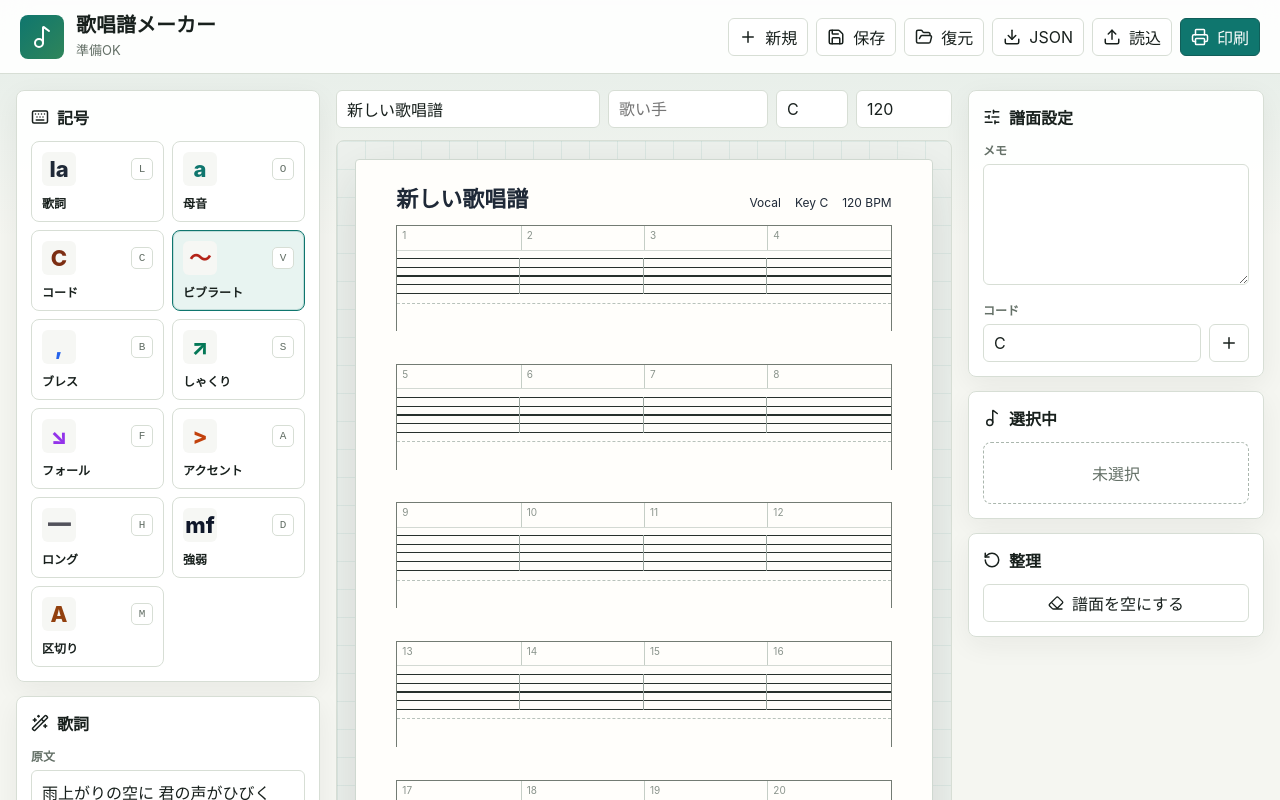
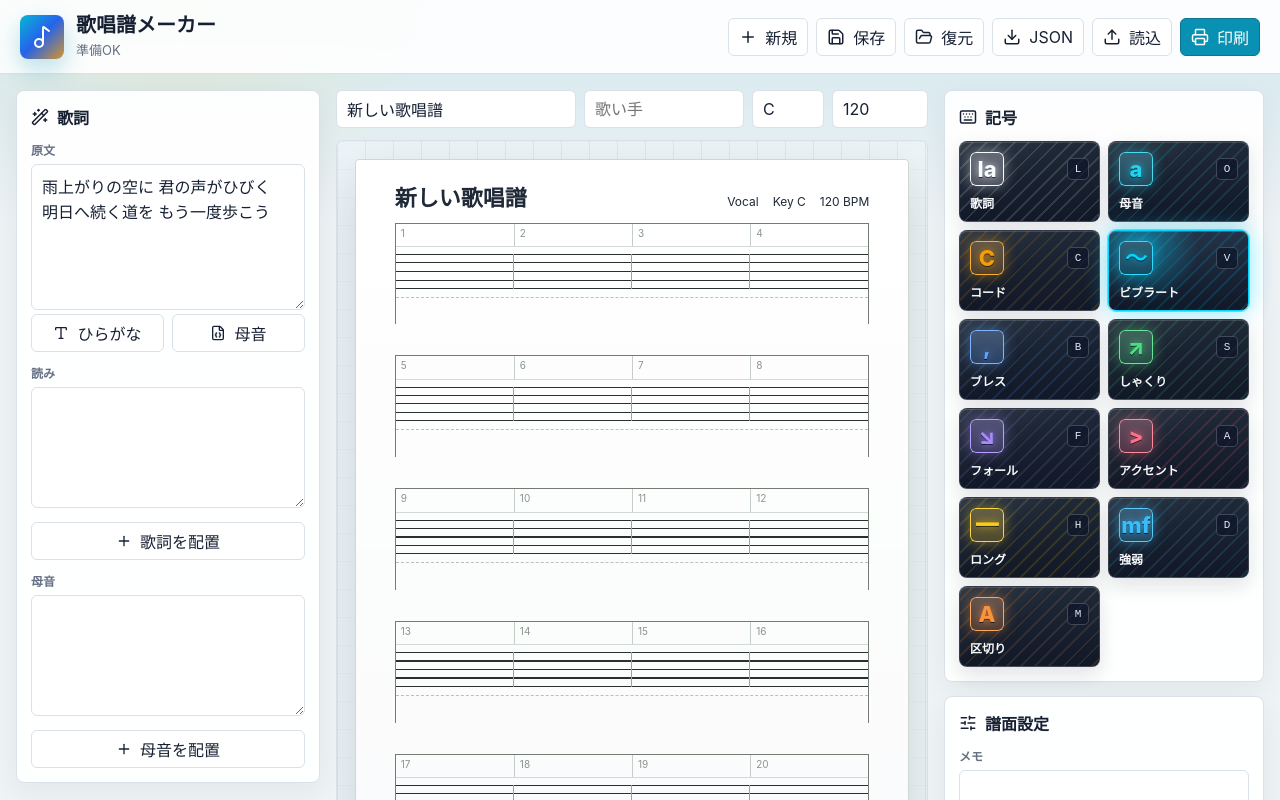
Before and after one commit to UmbrellaParade/Vocal-sheet-music, a Next.js app: page / in a window 1280 px wide. Shown: the top 800 px of the page. Built offline with nearby package versions, Linux system fonts and the light colour scheme.

Commit message:
Move symbol palette right and restyle markers

```diff
--- a/app/globals.css
+++ b/app/globals.css
@@ -1,16 +1,18 @@
 :root {
-  --bg: #f5f6f1;
+  --bg: #eef3f6;
   --panel: #ffffff;
-  --panel-soft: #eef5f1;
-  --ink: #18201d;
-  --muted: #647067;
-  --line: #d7ded5;
-  --line-strong: #aab6ad;
-  --accent: #0f766e;
-  --accent-strong: #115e59;
+  --panel-soft: #e8f7fb;
+  --ink: #172033;
+  --muted: #667085;
+  --line: #d8e1e8;
+  --line-strong: #a8b6c1;
+  --accent: #0891b2;
+  --accent-strong: #0e7490;
   --warn: #b42318;
-  --focus: #f59e0b;
-  --shadow: 0 18px 50px rgba(28, 35, 31, 0.12);
+  --focus: #facc15;
+  --karaoke-dark: #111827;
+  --karaoke-mid: #1e293b;
+  --shadow: 0 18px 50px rgba(15, 23, 42, 0.14);
 }
 
 * {
@@ -26,7 +28,8 @@ body {
   margin: 0;
   color: var(--ink);
   background:
-    linear-gradient(180deg, rgba(15, 118, 110, 0.08), transparent 240px),
+    linear-gradient(180deg, rgba(8, 145, 178, 0.12), transparent 230px),
+    radial-gradient(circle at 14% 0%, rgba(250, 204, 21, 0.12), transparent 260px),
     var(--bg);
   font-family:
     Inter,
@@ -111,7 +114,9 @@ button:focus-visible {
   place-items: center;
   border-radius: 8px;
   color: white;
-  background: linear-gradient(135deg, var(--accent), #2f855a);
+  background:
+    linear-gradient(135deg, #06b6d4, #2563eb 48%, #f59e0b 110%);
+  box-shadow: 0 10px 24px rgba(8, 145, 178, 0.28);
 }
 
 .brand h1 {
@@ -214,7 +219,8 @@ button:focus-visible {
 
 .workspace {
   display: grid;
-  grid-template-columns: 304px minmax(520px, 1fr) 296px;
+  grid-template-columns: 304px minmax(520px, 1fr) 320px;
+  grid-template-areas: "left score right";
   gap: 16px;
   padding: 16px;
 }
@@ -225,6 +231,18 @@ button:focus-visible {
   gap: 14px;
   position: sticky;
   top: 88px;
+}
+
+.left-panel {
+  grid-area: left;
+}
+
+.score-column {
+  grid-area: score;
+}
+
+.right-panel {
+  grid-area: right;
 }
 
 .panel-section {
@@ -258,6 +276,9 @@ button:focus-visible {
 }
 
 .tool-button {
+  --tool-color: #00d4ff;
+  position: relative;
+  overflow: hidden;
   min-height: 70px;
   display: grid;
   grid-template-columns: 34px 1fr;
@@ -267,34 +288,80 @@ button:focus-visible {
   align-items: center;
   gap: 8px;
   padding: 10px;
-  border: 1px solid var(--line);
+  border: 1px solid rgba(255, 255, 255, 0.14);
   border-radius: 8px;
   text-align: left;
-  color: var(--ink);
-  background: #fff;
+  color: #f8fafc;
+  background:
+    linear-gradient(145deg, rgba(255, 255, 255, 0.08), transparent 44%),
+    linear-gradient(180deg, #1f2937, #111827);
+  box-shadow:
+    inset 0 1px 0 rgba(255, 255, 255, 0.14),
+    0 8px 20px rgba(15, 23, 42, 0.12);
   cursor: grab;
 }
 
+.tool-button::before {
+  content: "";
+  position: absolute;
+  inset: 0;
+  background:
+    repeating-linear-gradient(
+      135deg,
+      transparent 0,
+      transparent 8px,
+      color-mix(in srgb, var(--tool-color), transparent 82%) 8px,
+      color-mix(in srgb, var(--tool-color), transparent 82%) 10px
+    );
+  opacity: 0.72;
+  pointer-events: none;
+}
+
+.tool-button:hover {
+  border-color: var(--tool-color);
+  background:
+    radial-gradient(circle at 25% 18%, color-mix(in srgb, var(--tool-color), transparent 62%), transparent 46%),
+    linear-gradient(180deg, #263449, #111827);
+}
+
 .tool-button.active {
-  border-color: var(--accent);
-  background: #e8f4f1;
-  box-shadow: inset 0 0 0 1px rgba(15, 118, 110, 0.18);
+  border-color: var(--tool-color);
+  background:
+    radial-gradient(circle at 24% 20%, color-mix(in srgb, var(--tool-color), transparent 55%), transparent 46%),
+    linear-gradient(180deg, #253247, #111827);
+  box-shadow:
+    0 0 0 1px color-mix(in srgb, var(--tool-color), transparent 42%),
+    0 0 22px color-mix(in srgb, var(--tool-color), transparent 50%),
+    inset 0 1px 0 rgba(255, 255, 255, 0.18);
 }
 
 .tool-symbol {
+  position: relative;
+  z-index: 1;
   grid-area: symbol;
   display: grid;
   place-items: center;
   width: 34px;
   height: 34px;
   border-radius: 6px;
-  background: #f6f7f4;
+  color: var(--tool-color);
+  background:
+    linear-gradient(180deg, rgba(255, 255, 255, 0.16), rgba(255, 255, 255, 0.04)),
+    color-mix(in srgb, var(--tool-color), #0f172a 76%);
+  box-shadow:
+    inset 0 0 0 1px color-mix(in srgb, var(--tool-color), white 18%),
+    0 0 14px color-mix(in srgb, var(--tool-color), transparent 56%);
   font-size: 22px;
   font-weight: 800;
   line-height: 1;
+  text-shadow:
+    0 0 8px color-mix(in srgb, var(--tool-color), transparent 22%),
+    0 1px 0 #020617;
 }
 
 .tool-name {
+  position: relative;
+  z-index: 1;
   grid-area: name;
   min-width: 0;
   overflow: hidden;
@@ -305,16 +372,18 @@ button:focus-visible {
 }
 
 kbd {
+  position: relative;
+  z-index: 1;
   grid-area: key;
   justify-self: end;
   min-width: 22px;
   height: 22px;
   display: grid;
   place-items: center;
-  border: 1px solid var(--line);
+  border: 1px solid rgba(255, 255, 255, 0.2);
   border-radius: 5px;
-  color: var(--muted);
-  background: #fff;
+  color: #e2e8f0;
+  background: rgba(15, 23, 42, 0.72);
   font-size: 11px;
 }
 
@@ -338,9 +407,9 @@ kbd {
   border: 1px solid var(--line);
   border-radius: 8px;
   background:
-    linear-gradient(90deg, rgba(15, 118, 110, 0.08) 1px, transparent 1px),
-    linear-gradient(rgba(15, 118, 110, 0.07) 1px, transparent 1px),
-    #edf1ed;
+    linear-gradient(90deg, rgba(8, 145, 178, 0.1) 1px, transparent 1px),
+    linear-gradient(rgba(245, 158, 11, 0.08) 1px, transparent 1px),
+    #edf4f7;
   background-size: 28px 28px;
 }
 
@@ -351,7 +420,9 @@ kbd {
   overflow: hidden;
   border: 1px solid #cfd8d0;
   border-radius: 4px;
-  background: #fffefb;
+  background:
+    linear-gradient(180deg, rgba(255, 255, 255, 0.95), rgba(249, 250, 251, 0.96)),
+    #fffefb;
   box-shadow: var(--shadow);
   cursor: crosshair;
   user-select: none;
@@ -470,6 +541,7 @@ kbd {
   cursor: grab;
   line-height: 1.05;
   overflow-wrap: anywhere;
+  overflow: hidden;
   white-space: pre-wrap;
   touch-action: none;
 }
@@ -482,28 +554,111 @@ kbd {
   min-width: 34px;
   min-height: 32px;
   padding: 0 4px;
+  border-color: color-mix(in srgb, var(--item-color), white 28%);
+  border-radius: 999px;
+  color: var(--item-color);
   font-weight: 900;
-  background: rgba(255, 255, 255, 0.52);
+  background:
+    linear-gradient(180deg, rgba(255, 255, 255, 0.15), transparent 42%),
+    color-mix(in srgb, var(--item-color), #111827 78%);
+  box-shadow:
+    0 0 0 1px color-mix(in srgb, var(--item-color), transparent 68%),
+    0 0 16px color-mix(in srgb, var(--item-color), transparent 45%),
+    inset 0 1px 0 rgba(255, 255, 255, 0.22);
+  text-shadow:
+    0 0 10px color-mix(in srgb, var(--item-color), transparent 15%),
+    0 1px 0 #020617;
 }
 
 .sheet-text {
-  border-bottom: 1px dotted currentColor;
+  border-color: color-mix(in srgb, var(--item-color), white 35%);
+  color: var(--item-color);
+  background:
+    linear-gradient(180deg, rgba(15, 23, 42, 0.86), rgba(15, 23, 42, 0.72));
   font-weight: 700;
+  text-shadow:
+    0 1px 0 #020617,
+    0 0 8px color-mix(in srgb, var(--item-color), transparent 44%);
 }
 
 .sheet-chord {
   min-width: 38px;
-  color: #5b2d0c;
-  border-color: #e3c49f;
-  background: #fff8ee;
+  color: #fff7ed;
+  border-color: #fed7aa;
+  background:
+    linear-gradient(180deg, #f59e0b, #b45309);
   font-weight: 900;
+  text-shadow: 0 1px 0 #7c2d12;
+  box-shadow:
+    0 0 0 1px rgba(251, 191, 36, 0.24),
+    0 8px 18px rgba(180, 83, 9, 0.22);
+}
+
+.sheet-symbol.tool-vibrato {
+  min-width: 56px;
+  background:
+    repeating-linear-gradient(
+      90deg,
+      color-mix(in srgb, var(--item-color), #111827 72%) 0 8px,
+      color-mix(in srgb, var(--item-color), #111827 84%) 8px 16px
+    );
+}
+
+.sheet-symbol.tool-breath {
+  min-width: 32px;
+  background:
+    radial-gradient(circle at 34% 32%, rgba(255, 255, 255, 0.35), transparent 18%),
+    radial-gradient(circle at 70% 68%, color-mix(in srgb, var(--item-color), transparent 52%), transparent 22%),
+    color-mix(in srgb, var(--item-color), #0f172a 80%);
+}
+
+.sheet-symbol.tool-scoop,
+.sheet-symbol.tool-fall {
+  border-radius: 8px;
+  background:
+    linear-gradient(135deg, color-mix(in srgb, var(--item-color), transparent 48%), transparent 46%),
+    color-mix(in srgb, var(--item-color), #0f172a 82%);
+}
+
+.sheet-symbol.tool-accent {
+  border-radius: 8px;
+  background:
+    linear-gradient(90deg, color-mix(in srgb, var(--item-color), transparent 48%), transparent),
+    color-mix(in srgb, var(--item-color), #0f172a 78%);
+}
+
+.sheet-symbol.tool-hold {
+  min-width: 70px;
+  background:
+    repeating-linear-gradient(
+      90deg,
+      color-mix(in srgb, var(--item-color), #111827 62%) 0 14px,
+      color-mix(in srgb, var(--item-color), #111827 78%) 14px 22px
+    );
+}
+
+.sheet-text.tool-lyric {
+  color: #f8fafc;
+  -webkit-text-stroke: 0.35px #020617;
+}
+
+.sheet-text.tool-vowel {
+  border-radius: 999px;
+  color: #67e8f9;
+}
+
+.sheet-text.tool-dynamic,
+.sheet-text.tool-marker {
+  color: var(--item-color);
+  border-style: solid;
 }
 
 .sheet-item.selected {
   border-color: var(--focus);
   box-shadow:
-    0 0 0 2px rgba(245, 158, 11, 0.28),
-    0 8px 20px rgba(24, 32, 29, 0.12);
+    0 0 0 2px rgba(250, 204, 21, 0.38),
+    0 0 22px rgba(250, 204, 21, 0.32),
+    0 8px 20px rgba(15, 23, 42, 0.16);
 }
 
 .inspector {
@@ -558,13 +713,22 @@ kbd {
 
 @media (max-width: 1180px) {
   .workspace {
-    grid-template-columns: 280px minmax(460px, 1fr);
+    grid-template-columns: minmax(0, 1fr) 300px;
+    grid-template-areas:
+      "score right"
+      "left right";
+  }
+
+  .left-panel {
+    position: static;
   }
 
   .right-panel {
-    grid-column: 1 / -1;
-    position: static;
-    grid-template-columns: repeat(3, minmax(0, 1fr));
+    grid-template-columns: 1fr;
+  }
+
+  .score-page {
+    width: min(100%, 760px);
   }
 }
 
@@ -580,6 +744,10 @@ kbd {
 
   .workspace {
     grid-template-columns: 1fr;
+    grid-template-areas:
+      "score"
+      "right"
+      "left";
   }
 
   .side-panel {
--- a/app/page.tsx
+++ b/app/page.tsx
@@ -98,7 +98,7 @@ const SHEET_TOOLS: ToolSpec[] = [
     name: "歌詞",
     label: "la",
     shortcut: "L",
-    color: "#1f2937",
+    color: "#f8fafc",
     size: 18,
     kind: "text"
   },
@@ -107,7 +107,7 @@ const SHEET_TOOLS: ToolSpec[] = [
     name: "母音",
     label: "a",
     shortcut: "O",
-    color: "#0f766e",
+    color: "#22d3ee",
     size: 16,
     kind: "text"
   },
@@ -116,7 +116,7 @@ const SHEET_TOOLS: ToolSpec[] = [
     name: "コード",
     label: "C",
     shortcut: "C",
-    color: "#7c2d12",
+    color: "#f59e0b",
     size: 20,
     kind: "chord"
   },
@@ -125,7 +125,7 @@ const SHEET_TOOLS: ToolSpec[] = [
     name: "ビブラート",
     label: "〜",
     shortcut: "V",
-    color: "#b42318",
+    color: "#00d4ff",
     size: 30,
     kind: "symbol"
   },
@@ -134,7 +134,7 @@ const SHEET_TOOLS: ToolSpec[] = [
     name: "ブレス",
     label: ",",
     shortcut: "B",
-    color: "#2563eb",
+    color: "#60a5fa",
     size: 34,
     kind: "symbol"
   },
@@ -143,7 +143,7 @@ const SHEET_TOOLS: ToolSpec[] = [
     name: "しゃくり",
     label: "↗",
     shortcut: "S",
-    color: "#047857",
+    color: "#4ade80",
     size: 28,
     kind: "symbol"
   },
@@ -152,7 +152,7 @@ const SHEET_TOOLS: ToolSpec[] = [
     name: "フォール",
     label: "↘",
     shortcut: "F",
-    color: "#9333ea",
+    color: "#a78bfa",
     size: 28,
     kind: "symbol"
   },
@@ -161,7 +161,7 @@ const SHEET_TOOLS: ToolSpec[] = [
     name: "アクセント",
     label: ">",
     shortcut: "A",
-    color: "#c2410c",
+    color: "#fb7185",
     size: 28,
     kind: "symbol"
   },
@@ -170,7 +170,7 @@ const SHEET_TOOLS: ToolSpec[] = [
     name: "ロング",
     label: "━",
     shortcut: "H",
-    color: "#52525b",
+    color: "#facc15",
     size: 28,
     kind: "symbol"
   },
@@ -179,7 +179,7 @@ const SHEET_TOOLS: ToolSpec[] = [
     name: "強弱",
     label: "mf",
     shortcut: "D",
-    color: "#0f172a",
+    color: "#38bdf8",
     size: 18,
     kind: "text"
   },
@@ -188,7 +188,7 @@ const SHEET_TOOLS: ToolSpec[] = [
     name: "区切り",
     label: "A",
     shortcut: "M",
-    color: "#92400e",
+    color: "#fb923c",
     size: 18,
     kind: "text"
   }
@@ -203,14 +203,14 @@ const SYSTEMS = [
 ];
 
 const COLOR_SWATCHES = [
-  "#1f2937",
-  "#0f766e",
-  "#b42318",
-  "#7c2d12",
-  "#2563eb",
-  "#9333ea",
-  "#c2410c",
-  "#52525b"
+  "#00d4ff",
+  "#facc15",
+  "#fb7185",
+  "#4ade80",
+  "#60a5fa",
+  "#a78bfa",
+  "#fb923c",
+  "#f8fafc"
 ];
 
 const TOOL_BY_ID = SHEET_TOOLS.reduce(
@@ -671,35 +671,6 @@ export default function Home() {
         <aside className="side-panel left-panel">
           <section className="panel-section">
             <div className="section-heading">
-              <Keyboard size={18} />
-              <span>記号</span>
-            </div>
-            <div className="tool-grid">
-              {SHEET_TOOLS.map((tool) => (
-                <button
-                  key={tool.id}
-                  type="button"
-                  draggable
-                  className={`tool-button ${activeTool === tool.id ? "active" : ""}`}
-                  onClick={() => setActiveTool(tool.id)}
-                  onDragStart={(event) => {
-                    event.dataTransfer.effectAllowed = "copy";
-                    event.dataTransfer.setData("application/x-vocal-tool", tool.id);
-                  }}
-                  title={`${tool.name} ${tool.shortcut}`}
-                >
-                  <span className="tool-symbol" style={{ color: tool.color }}>
-                    {tool.label}
-                  </span>
-                  <span className="tool-name">{tool.name}</span>
-                  <kbd>{tool.shortcut}</kbd>
-                </button>
-              ))}
-            </div>
-          </section>
-
-          <section className="panel-section">
-            <div className="section-heading">
               <Wand2 size={18} />
               <span>歌詞</span>
             </div>
@@ -842,7 +813,7 @@ export default function Home() {
                   <button
                     key={item.id}
                     type="button"
-                    className={`sheet-item sheet-${tool.kind} ${
+                    className={`sheet-item sheet-${tool.kind} tool-${item.toolId} ${
                       selectedId === item.id ? "selected" : ""
                     }`}
                     style={itemStyle}
@@ -864,6 +835,36 @@ export default function Home() {
         </section>
 
         <aside className="side-panel right-panel">
+          <section className="panel-section tool-palette">
+            <div className="section-heading">
+              <Keyboard size={18} />
+              <span>記号</span>
+            </div>
+            <div className="tool-grid">
+              {SHEET_TOOLS.map((tool) => (
+                <button
+                  key={tool.id}
+                  type="button"
+                  draggable
+                  className={`tool-button tool-${tool.id} ${
+                    activeTool === tool.id ? "active" : ""
+                  }`}
+                  style={{ "--tool-color": tool.color } as CSSProperties}
+                  onClick={() => setActiveTool(tool.id)}
+                  onDragStart={(event) => {
+                    event.dataTransfer.effectAllowed = "copy";
+                    event.dataTransfer.setData("application/x-vocal-tool", tool.id);
+                  }}
+                  title={`${tool.name} ${tool.shortcut}`}
+                >
+                  <span className="tool-symbol">{tool.label}</span>
+                  <span className="tool-name">{tool.name}</span>
+                  <kbd>{tool.shortcut}</kbd>
+                </button>
+              ))}
+            </div>
+          </section>
+
           <section className="panel-section">
             <div className="section-heading">
               <SlidersHorizontal size={18} />
```
